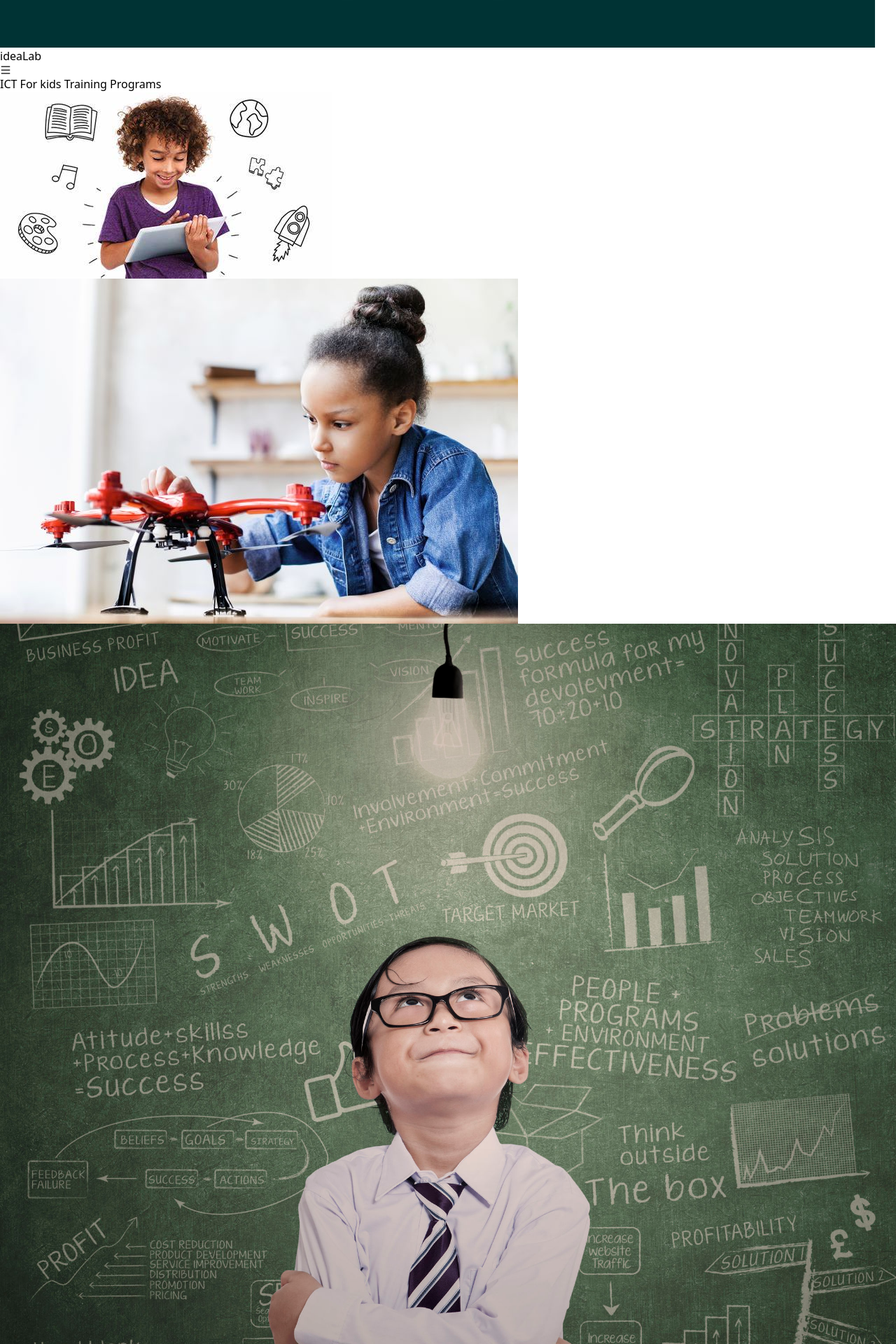
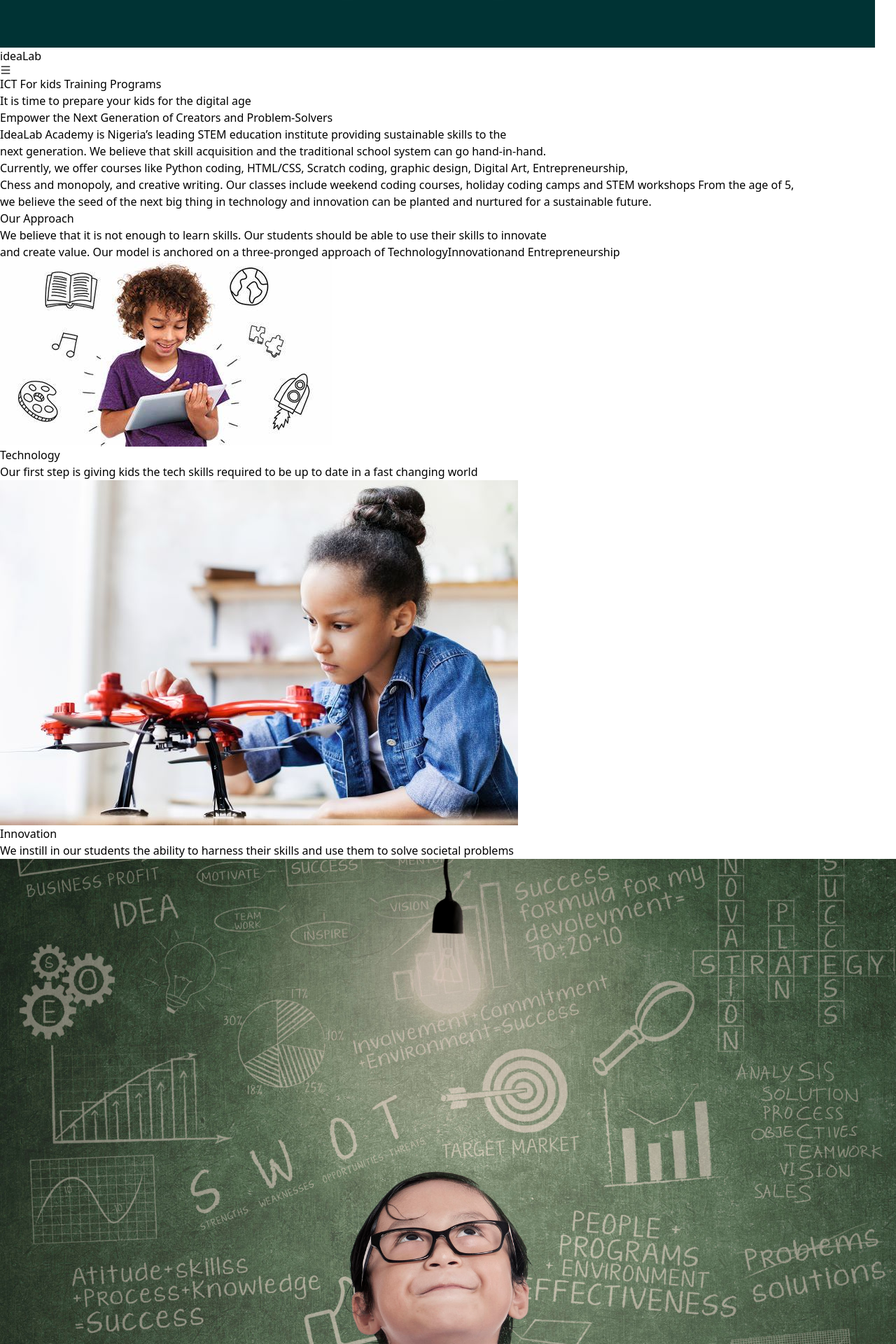
Before and after one commit to Joel0007tech/idealab, a React (Vite) app: page / in a window 1280 px wide. Shown: the part 2600-4520 px from the top of the page at 70% size. Built offline with nearby package versions, Linux system fonts and the light colour scheme.

Commit message:
update to idealab

```diff
--- a/src/components/Home.jsx
+++ b/src/components/Home.jsx
@@ -75,9 +75,6 @@ const Home = ({
         </h3>
       </section>
       <section className="pt-3 bg-slate-200">
-        <img src={techImg} alt="techimage" />
-        <img src={innovasionImg} alt="innov" />
-        <img src={entImg} alt="entrepre" />
         <div className="text-center">
           <h3 className="text-2xl font-bold">It is time to prepare your kids for the digital age</h3>
           <h4 className="text-xl font-semibold">Empower the Next Generation of Creators and Problem-Solvers</h4>
@@ -94,14 +91,25 @@ const Home = ({
            <span className="text-white bg-yellow-700 p-1 pt-0 pr-2 pl-2 border rounded-md ml-1 cursor-pointer">Innovation
            </span><span className="bg-white p-1 pt-0 pr-2 pl-2 border rounded-md ml-1 cursor-pointer">
             and Entrepreneurship</span></p>
-            <h3 className="font-semibold text-xl text-yellow-500 bg-black p-2 pr-5 pl-5 pb-2 pt-1 border rounded-md w-fit m-auto mt-6">Technology</h3>
+            <div className="flex flex-col gap-3">
+              <img src={techImg} alt="tech-image" className=" w-64 h-48 m-auto"/>
+              <h3 className="font-semibold text-xl text-yellow-500 bg-black p-2 pr-5 pl-5 pb-2 pt-1 border rounded-md w-fit m-auto mt-6">Technology</h3>
             <p className="text-md mt-1">Our first step is giving kids the tech skills required to be up to date in a fast changing world</p>
-            <h3 className="font-semibold text-xl text-white bg-yellow-700 p-2 pr-5 pl-5 pb-2 pt-1 border rounded-md w-fit m-auto mt-4">Innovation</h3>
+            </div>
+            <div className="flex flex-col gap-3">
+              <img src={innovasionImg} alt="innovationimage" className=" w-64 h-48 m-auto"/>
+              <h3 className="font-semibold text-xl text-white bg-yellow-700 p-2 pr-5 pl-5 pb-2 pt-1 border rounded-md w-fit m-auto mt-4">Innovation</h3>
             <p className="text-md mt-1">We instill in our students the ability to harness their skills and use them to solve societal problems</p>
-            <h3 className="font-semibold text-xl bg-white p-2 pr-5 pl-5 pb-2 pt-1 border rounded-md w-fit m-auto mt-4">Entrepreneurship</h3>
-            <p className="text-md mt-1">We train them to develop the entrepreneurial skill-set and mindset that will enable them launch their innovation into profitable business</p>
+            </div>
+            <div className="flex flex-col gap-3">
+            <img src={entImg} alt="entrepreneurimage" className=" w-64 h-48 m-auto"/>
+              <h3 className="font-semibold text-xl bg-white p-2 pr-5 pl-5 pb-2 pt-1 border rounded-md w-fit m-auto mt-4">Entrepreneurship</h3>
+            <p className="text-md mt-1">We train them to develop the entrepreneurial skill-set and mindset that will enable them launch their innovation into profitable
+             business</p>
+             </div>
         </div>
-        <p className="text-md mt-10 text-center italic">"Learning to code stretches your mind, and helps you think better. It creates a way of thinking about<br/> things that I think is helpful in all domains."<br/>
+        <p className="text-md mt-10 text-center italic">"Learning to code stretches your mind, and helps you think better. It creates a way of thinking about<br/>
+        things that I think is helpful in all domains."<br/>
          <span>---Bill Gates <br/>
              Co-founder Microsoft---</span>
               </p>
```
